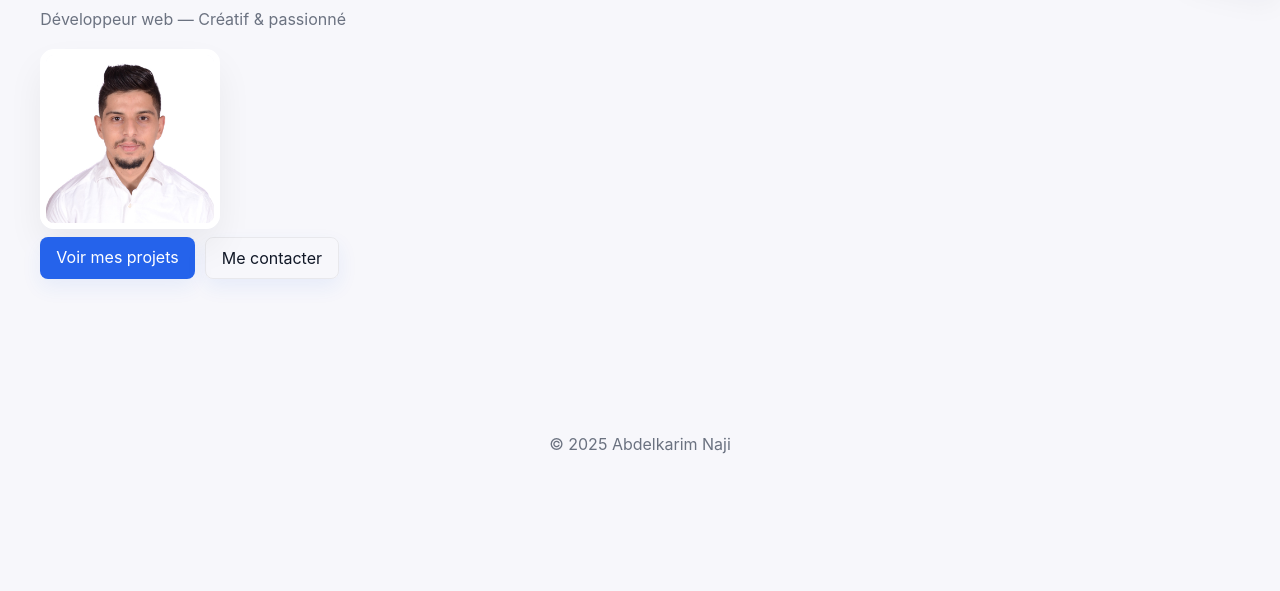
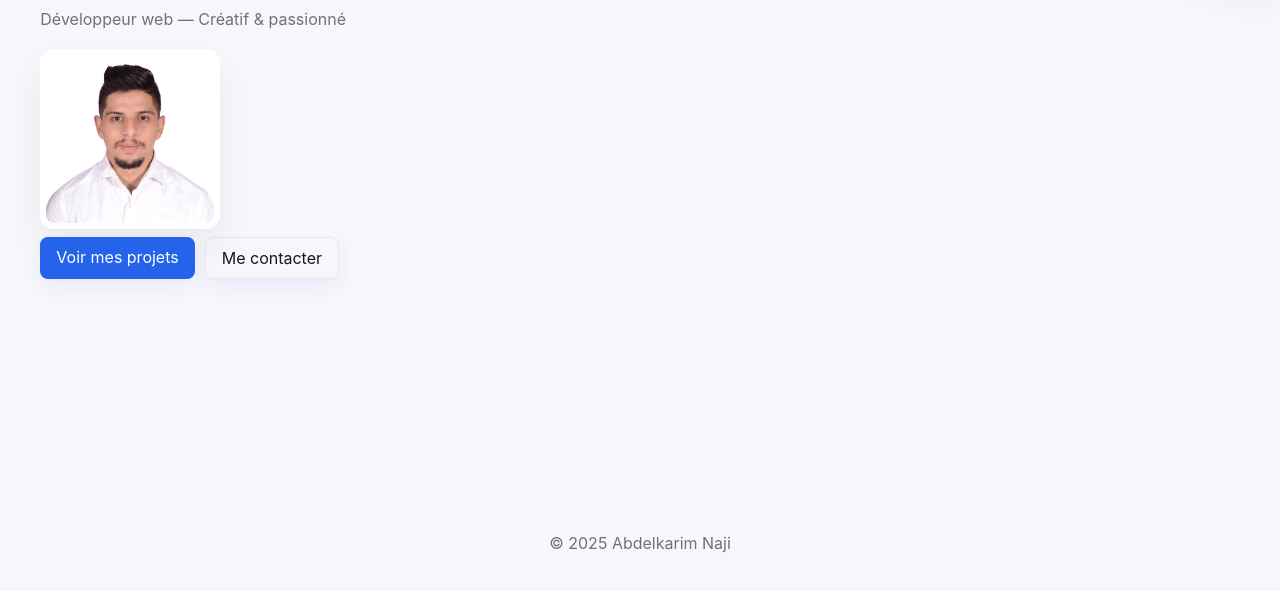
Before and after one commit to ABDELKARIM-NAJI/work-1, a plain HTML site: page home.html in a window 1280 px wide. Shown: the part 203-794 px from the top of the page. Drawn offline with Linux system fonts and the light colour scheme.

Commit message:
footer sup

```diff
--- a/style.css
+++ b/style.css
@@ -8,7 +8,8 @@
 
 *{box-sizing:border-box}
 html,body{height:100%;margin:0}
-body{font-family:Inter, system-ui, -apple-system, "Segoe UI", Roboto, "Helvetica Neue", Arial; background:var(--bg); color:var(--text); -webkit-font-smoothing:antialiased}
+body{display:flex;flex-direction:column;min-height:100vh;font-family:Inter, system-ui, -apple-system, "Segoe UI", Roboto, "Helvetica Neue", Arial; background:var(--bg); color:var(--text); -webkit-font-smoothing:antialiased}
+main{flex:1}
 .container{width:min(1100px,92%);margin:0 auto}
 
 .site-header{background:transparent;padding:14px 0}
@@ -32,7 +33,7 @@ body{font-family:Inter, system-ui, -apple-system, "Segoe UI", Roboto, "Helvetica
 .project-grid{display:grid;grid-template-columns:repeat(auto-fit,minmax(220px,1fr));gap:16px}
 .project{background:var(--card);padding:16px;border-radius:10px;box-shadow:0 6px 18px rgba(16,24,40,0.06)}
 
-.site-footer{padding:28px 0;text-align:center;color:var(--muted);position:static;margin-top:48px;width:100%;background:transparent}
+.site-footer{padding:28px 0;text-align:center;color:var(--muted);margin-top:auto;width:100%;background:transparent}
 
 /* Reveal animation */
 .reveal{opacity:0;transform:translateY(10px);transition:all .6s ease}
```
